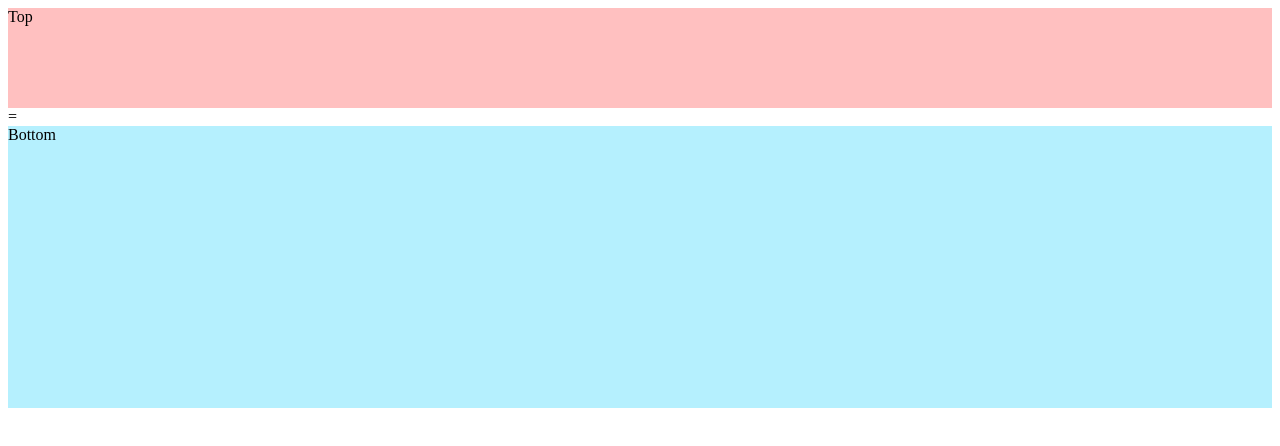
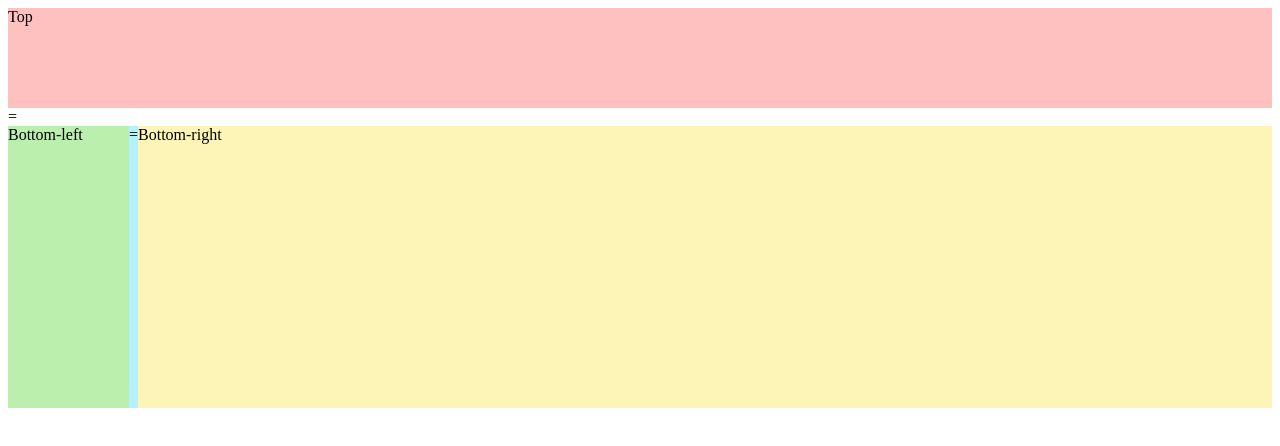
Before and after one commit to jananigel/angular-resizable-bar-for-layout, an Angular app: page / in a window 1280 px wide. Shown: the top 446 px of the page. Built offline with nearby package versions, Linux system fonts and the light colour scheme.

Commit message:
feat: add left and right resizable bar

```diff
--- a/src/app/app.component.html
+++ b/src/app/app.component.html
@@ -1,9 +1,25 @@
-<div class="container" appResizable [resizeEle]="resizeEle" (moveDistence)="onResizableHeight($event, resizeEle)">
-  <div class="top-area">
-    <div #resizeEle class="content">Top</div>
-    <div >
-      =
+<div
+  class="container"
+  appResizable
+  [resizeEle]="resizeEle"
+  (moveDistence)="onResizableHeight($event, resizeEle)"
+>
+  <div #resizeEle class="top-area">
+    <div class="content">Top</div>
+  </div>
+  <div>=</div>
+  <div class="bottom-area">
+    <div
+      class="bottom-container"
+      appResizable
+      [direction]="'horizontal'"
+      [resizeEle]="resizeBottomEle"
+    >
+      <div #resizeBottomEle class="bottom-left">
+        <div class="content">Bottom-left</div>
+      </div>
+      <div>=</div>
+      <div class="bottom-right">Bottom-right</div>
     </div>
   </div>
-  <div class="bottom-area">Bottom</div>
 </div>
--- a/src/app/app.component.scss
+++ b/src/app/app.component.scss
@@ -9,12 +9,8 @@ p {
 
   .top-area {
     display: flex;
-    flex-direction: column;
-
-    .content {
-      flex-basis: 100px;
-      background: #ffc0c0;
-    }
+    flex-basis: 100px;
+    background: #ffc0c0;
   }
 
   .bottom-area {
@@ -22,3 +18,18 @@ p {
     flex: 1;
   }
 }
+
+.bottom-container {
+  display: flex;
+  height: 100%;
+}
+
+.bottom-left {
+  flex-basis: 121px;
+  background: #baefad;
+}
+
+.bottom-right {
+  flex: 1;
+  background: #fdf4b7;
+}
--- a/src/app/shared/directives/resizable.directive.ts
+++ b/src/app/shared/directives/resizable.directive.ts
@@ -62,7 +62,8 @@ export class ResizableDirective implements AfterViewInit, OnDestroy {
     // const leaveEvent = fromEvent(element, 'mouseleave');
     fromEvent(element, 'mousedown')
       .pipe(
-        tap((event) => {
+        tap((event: Event) => {
+          event.stopPropagation();
           this.defaultRect = {
             width: this.resizeElement.getBoundingClientRect().width,
             height: this.resizeElement.getBoundingClientRect().height,
@@ -95,6 +96,7 @@ export class ResizableDirective implements AfterViewInit, OnDestroy {
             `${this.defaultRect.height - y}px`
           );
         } else {
+          // console.log('horizontal = ', this.defaultRect);
           this.render.setStyle(
             this.resizeElement,
             'flexBasis',
```
